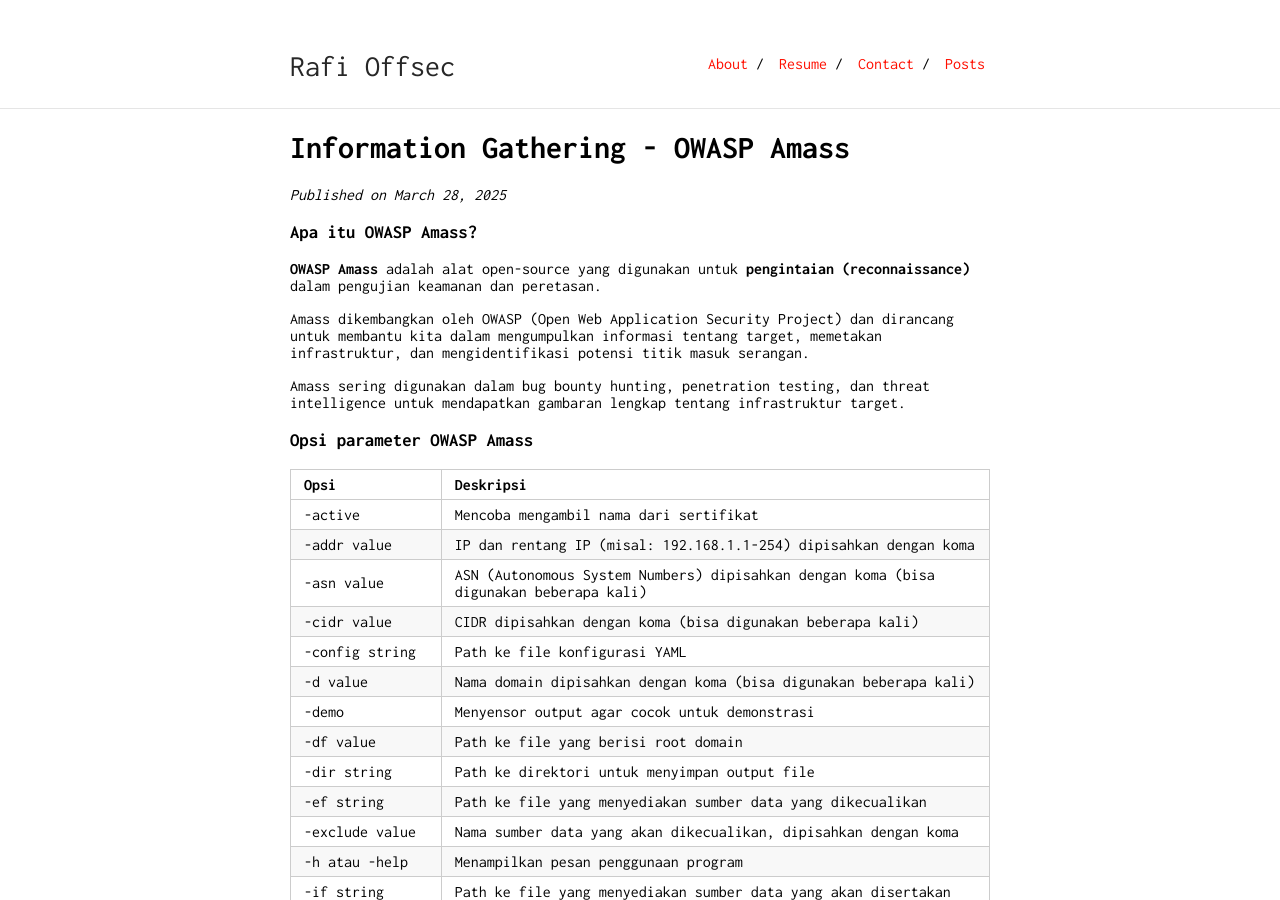
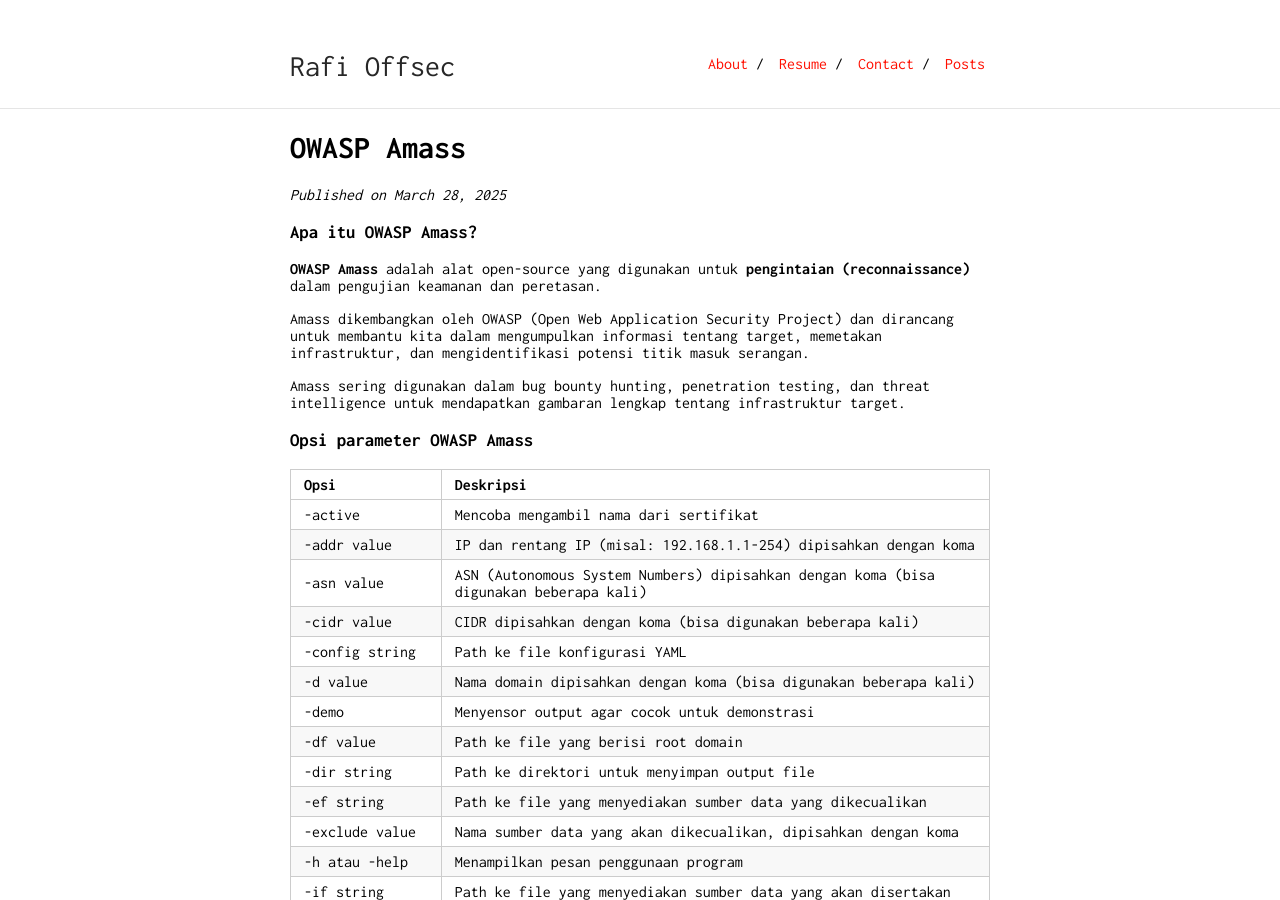
Before and after one commit to rafioffsec/rafioffsec.github.io, a Jekyll site: the page built from _posts/2025-03-29-owasp-amass.md, in a window 1280 px wide and 900 px high. Built offline with Jekyll 4.4.1, drawn with Linux system fonts in a browser that asks for light colours.

Commit message:
Update and rename 2025-03-29-information-gathering-owasp-amass.md to 2025-03-29-owasp-amass.md

```diff
--- a/_posts/2025-03-29-information-gathering-owasp-amass.md
+++ b/_posts/2025-03-29-owasp-amass.md
@@ -1,9 +1,9 @@
 ---
 layout: post
-title: "Information Gathering - OWASP Amass"
+title: "OWASP Amass"
 date: 2025-03-28
 categories: general
-permalink: /posts/information-gathering-owasp-amass/
+permalink: /posts/owasp-amass/
 ---
 
 ### Apa itu OWASP Amass?
```
